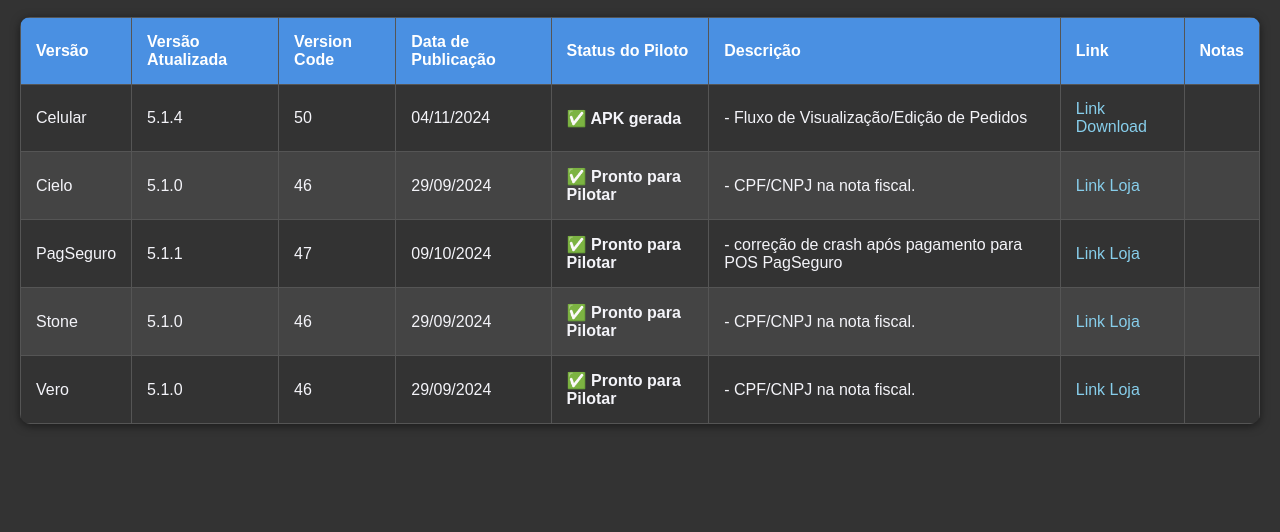
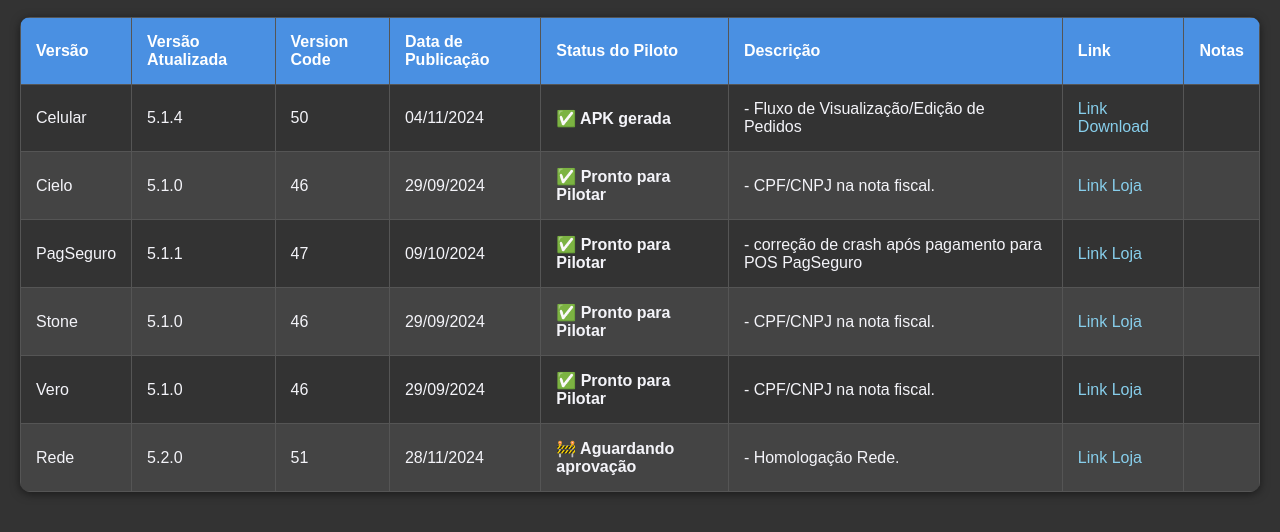
Before and after one commit to tecno3T/pilotPOSVersionPage, a plain HTML site: page index.html in a window 1280 px wide. Shown: the part 138-670 px from the top of the page. Drawn offline with Linux system fonts and the light colour scheme.

Commit message:
versão 5.2.0 adquirente REDE

```diff
--- a/index.html
+++ b/index.html
@@ -332,6 +332,16 @@
         <td><a href="https://www.verostore.com.br/index.aspx#!/edit/2274" target="_blank">Link Loja</a></td>
         <td></td>
     </tr>
+    <tr class="editable">
+        <td>Rede</td>
+        <td>5.2.0</td>
+        <td>51</td>
+        <td>28/11/2024</td>
+        <td class="status">🚧 Aguardando aprovação</td>
+        <td>- Homologação Rede.</td>
+        <td><a href="https://redestore.service-now.com/portal_dev?id=dev_my_apps" target="_blank">Link Loja</a></td>
+        <td></td>
+    </tr>
     </tbody>
 </table>
 
```
Lines whose indentation alone changed are shown as unchanged.
